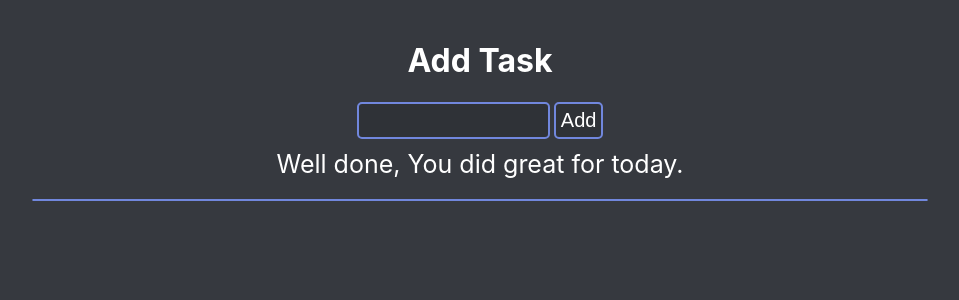
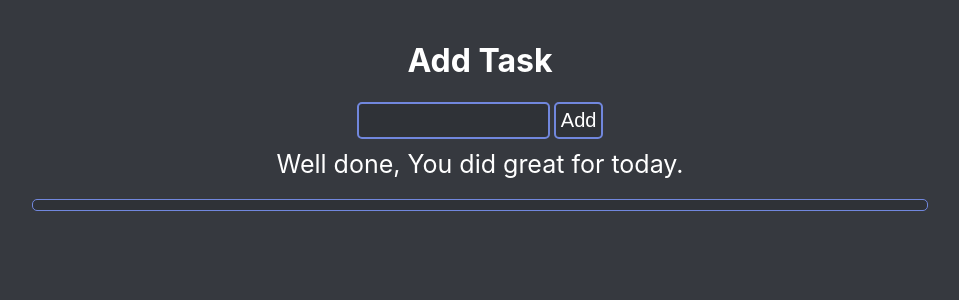
Before and after one commit to Mustafa-Mahmoud-5/To-Do-App, a React (Create React App) app: page / in a window 1280 px wide. Shown: the top 300 px of the page, without its empty margins (160-1119 px from the left). Built offline with nearby package versions, Linux system fonts and the light colour scheme.

Commit message:
ready for deployment

```diff
--- a/src/toDoApp/Tasks/Tasks.scss
+++ b/src/toDoApp/Tasks/Tasks.scss
@@ -3,4 +3,5 @@
     border-radius: 5px;
     border: 1px solid #7187DD;
     background-color: #2F3237;
+    padding: 5px;
 }
```
